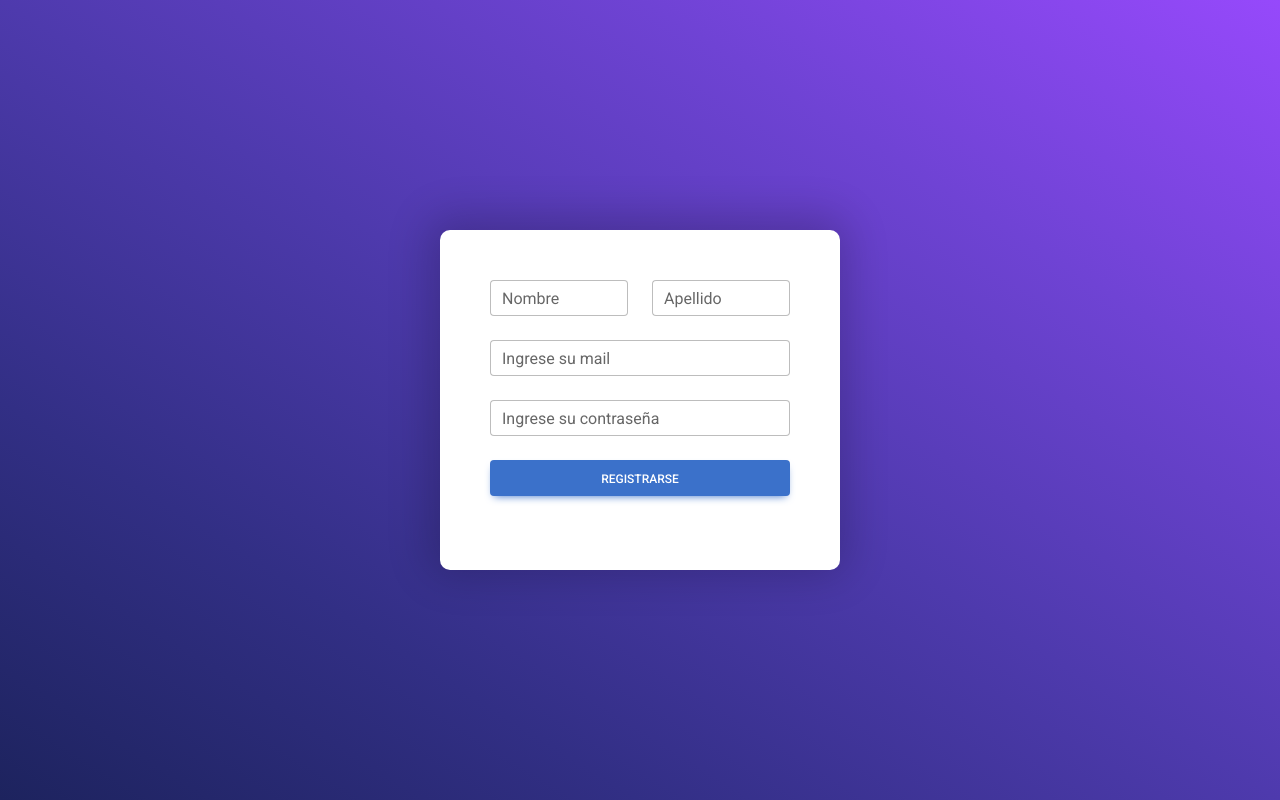
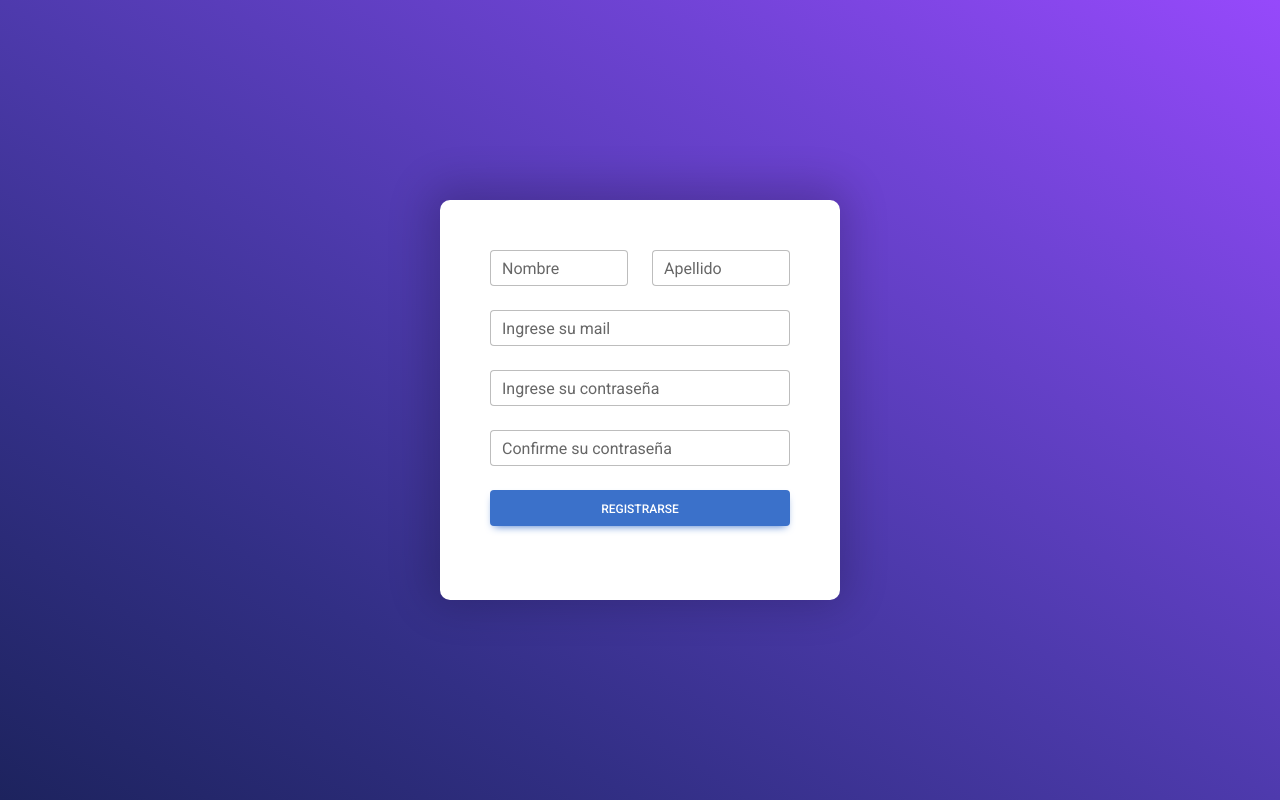
Before and after one commit to francobalich/ImageGallery, a React (Vite) app: page /auth/register in a window 1280 px wide. Built offline with nearby package versions, Linux system fonts and the light colour scheme.

Commit message:
Add register submit

```diff
--- a/src/pages/RegisterPage.jsx
+++ b/src/pages/RegisterPage.jsx
@@ -6,26 +6,79 @@ import {
   MDBBtn,
   MDBIcon
 } from 'mdb-react-ui-kit';
+import { useForm } from '../hooks/useForm';
+
+const registerFormFields = {
+  registerName: '',
+  registerSurname: '',
+  registerEmail: '',
+  registerPassword: '',
+  confirmPassword: ''
+}
 
 export const RegisterPage = () => {
-  const onSubmitRegister=(event)=>{
+  const { registerName, registerSurname, registerEmail, registerPassword, confirmPassword, onInputChange: onRegisterInputChange } = useForm(registerFormFields)
+
+  const onSubmitRegister = (event) => {
     event.preventDefault()
-    console.log("Esto es un submit");
+    console.log({
+      name:registerName,
+      surname:registerSurname,
+      email:registerEmail,
+      password:registerPassword,
+      confirmPassword:confirmPassword
+    })
   }
   return (
     <section className='pageContainer__register mainPage'>
       <form className='registerForm' onSubmit={onSubmitRegister}>
         <MDBRow className='mb-4'>
           <MDBCol>
-          <MDBInput id='form3Example1' label='Nombre' />
+            <MDBInput
+              id='form3Example1'
+              label='Nombre'
+              name='registerName'
+              value={registerName}
+              onChange={onRegisterInputChange}
+            />
           </MDBCol>
           <MDBCol>
-          <MDBInput id='form3Example2' label='Apellido' />
+            <MDBInput
+              id='form3Example2'
+              label='Apellido'
+              name='registerSurname'
+              value={registerSurname}
+              onChange={onRegisterInputChange}
+            />
           </MDBCol>
         </MDBRow>
-      <MDBInput className='mb-4 fondoBlanco' type='email' id='form1Example1' label='Ingrese su mail' />
-        <MDBInput className='mb-4 fondoBlanco' type='password' id='form1Example2' label='Ingrese su contraseña' />
-
+        <MDBInput
+          className='mb-4 fondoBlanco'
+          type='email'
+          id='form1Example1'
+          label='Ingrese su mail'
+          name='registerEmail'
+          value={registerEmail}
+          onChange={onRegisterInputChange}
+        />
+        <MDBInput
+          className='mb-4 fondoBlanco'
+          type='password'
+          id='form1Example2'
+          label='Ingrese su contraseña'
+          name='registerPassword'
+          value={registerPassword}
+          onChange={onRegisterInputChange}
+        />
+        <MDBInput
+          className='mb-4 fondoBlanco'
+          type='password'
+          id='form1Example3'
+          label='Confirme su contraseña'
+          name='confirmPassword'
+          value={confirmPassword}
+          onChange={onRegisterInputChange}
+        />
         <MDBBtn type='submit' className='mb-4' block>
           Registrarse
         </MDBBtn>
```
Lines whose indentation alone changed are shown as unchanged.
